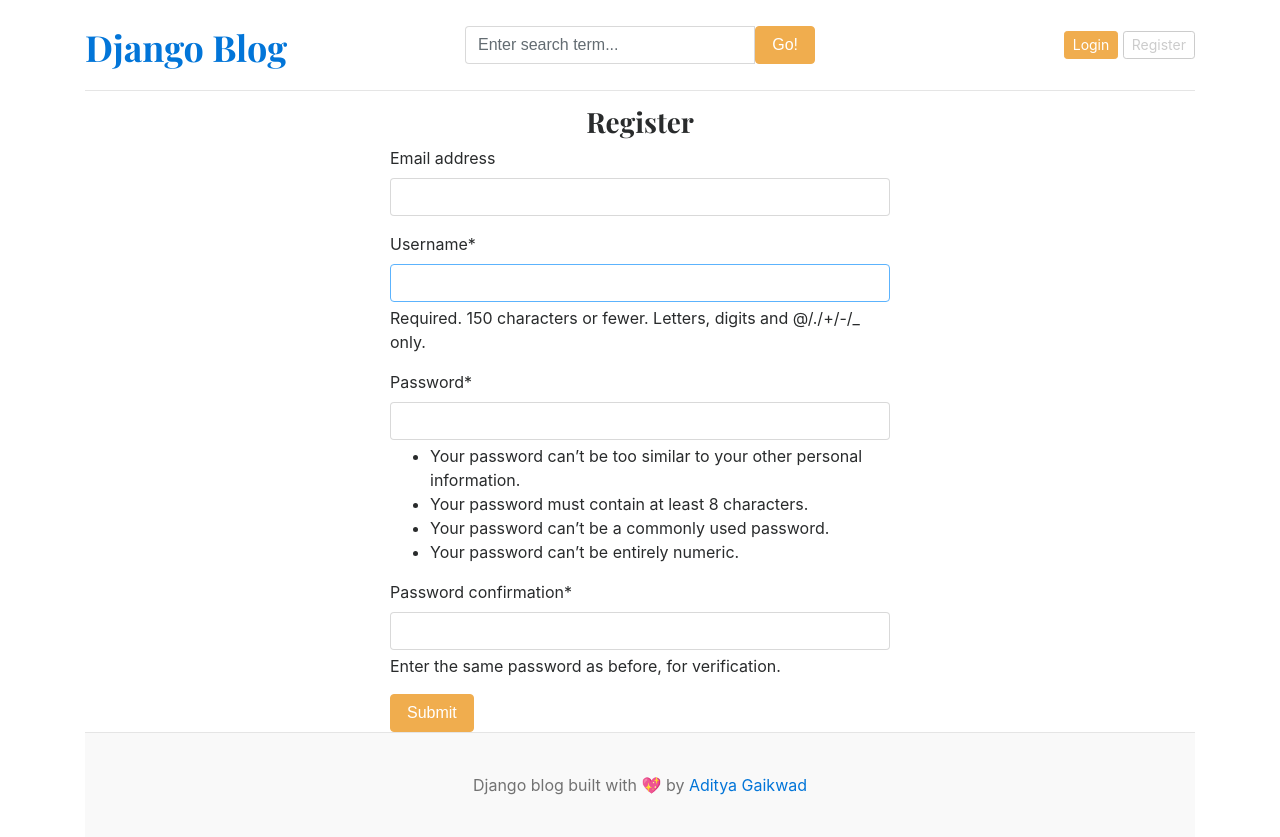
After one commit to aditya-1123/News-Blog-Website, a Django app: page /register/ in a window 1280 px wide. The commit adds this page. Run offline with Django 5.2, Linux system fonts and the light colour scheme; data that the repository does not hold is empty; some libraries are stand-ins or nearby versions.

Commit message:
registration and login functionality

```diff
--- /dev/null
+++ b/blog_main/forms.py
@@ -0,0 +1,7 @@
+from django.contrib.auth.models import User
+from django.contrib.auth.forms import UserCreationForm
+
+class RegistrationForm(UserCreationForm):
+    class Meta:
+        model = User
+        fields = ('email', 'username', 'password1', 'password2')
--- a/blog_main/settings.py
+++ b/blog_main/settings.py
@@ -38,6 +38,8 @@ INSTALLED_APPS = [
     'django.contrib.messages',
     'django.contrib.staticfiles',
     'blogs',
+    'crispy_forms',
+    'crispy_bootstrap4',
 ]
 
 MIDDLEWARE = [
@@ -132,3 +134,5 @@ DEFAULT_AUTO_FIELD = 'django.db.models.BigAutoField'
 
 MEDIA_URL = '/media/'
 MEDIA_ROOT = BASE_DIR /'media'
+
+CRISPY_TEMPLATE_PACK = 'bootstrap4'
--- a/blog_main/urls.py
+++ b/blog_main/urls.py
@@ -25,7 +25,10 @@ urlpatterns = [
     path('admin/', admin.site.urls),
     path('', views.home, name='home'),
     path('category/', include('blogs.urls')),
-    path('<slug:slug>/', BlogsView.blogs, name='blogs'),
+    path('blogs/<slug:slug>/', BlogsView.blogs, name='blogs'),
     # Search endpoint
     path('blogs/search/', BlogsView.search, name='search'),
+    path('register/', views.register, name='register'),
+    path('login/', views.login, name='login'),
+    path('logout/', views.logout, name='logout'),
 ] +static(settings.MEDIA_URL, document_root = settings.MEDIA_ROOT)
--- a/blog_main/views.py
+++ b/blog_main/views.py
@@ -1,5 +1,8 @@
-from django.shortcuts import render
+from django.shortcuts import render, redirect
 from blogs.models import Category, Blog, About
+from .forms import RegistrationForm
+from django.contrib.auth.forms import AuthenticationForm
+from django.contrib import auth
 
 def home(request):
     featured_posts = Blog.objects.filter(is_featured=True, status='Published').order_by('-updated_at')
@@ -17,3 +20,40 @@ def home(request):
         'about': about,
     }
     return render(request, 'home.html', context)
+
+def register(request):
+    if request.method == 'POST':
+        form = RegistrationForm(request.POST)
+        if form.is_valid():
+            form.save()
+            return redirect('register')
+        else:
+            print(form.errors)
+    else:
+        form = RegistrationForm()
+    context = {
+        'form' : form,
+    }
+    return render(request, 'register.html', context)
+
+def login(request):
+    if request.method == 'POST':
+        form = AuthenticationForm(request, request.POST)
+        if form.is_valid():
+            username = form.cleaned_data['username']
+            password = form.cleaned_data['password']
+
+            user = auth.authenticate(username=username, password=password)
+            if user is not None:
+                auth.login(request, user)
+            return redirect('home')
+    else:
+        form = AuthenticationForm()
+    context = {
+        'form': form,
+    }
+    return render(request, 'login.html', context)
+
+def logout(request):
+    auth.logout(request)
+    return redirect('home')
--- a/templates/base.html
+++ b/templates/base.html
@@ -28,8 +28,14 @@
             </form>
           </div>
           <div class="col-4 d-flex justify-content-end align-items-center">
-            <a class="btn btn-sm btn-warning" href="#">Sign In</a> &nbsp;
-            <a class="btn btn-sm btn-outline-secondary" href="#">Register</a>
+            {% if not user.is_authenticated %}
+            <a class="btn btn-sm btn-warning" href="{% url 'login' %}">Login</a> &nbsp;
+            <a class="btn btn-sm btn-outline-secondary" href="{% url 'register'%}">Register</a>
+            {% else %}
+            <span>You are logged in as {{ user }}</span>
+            &emsp;
+            <span><a href="{% url 'logout' %}">Logout</a></span>
+            {% endif %}
           </div>
         </div>
       </header>
--- /dev/null
+++ b/templates/register.html
@@ -0,0 +1,12 @@
+{% extends "base.html" %}
+
+{% block content%}
+{% load crispy_forms_tags %}
+
+<h3 class="text-center">Register</h3>
+<form action="{% url 'register' %}" method="POST" style="width:500px; margin:auto">
+    {% csrf_token %}
+    {{ form | crispy }}
+    <button type="submit" class="btn btn-warning">Submit</button>
+</form>
+{% endblock %}
```
Also changed, not shown: templates/login.html (added, +13 -0 lines).
